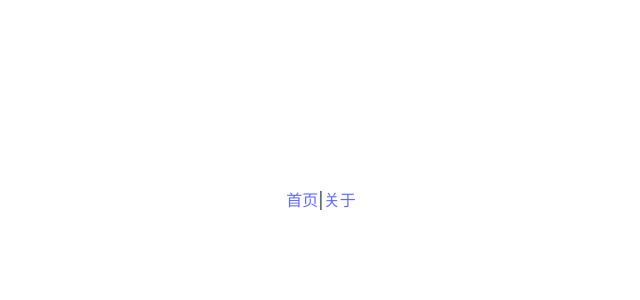
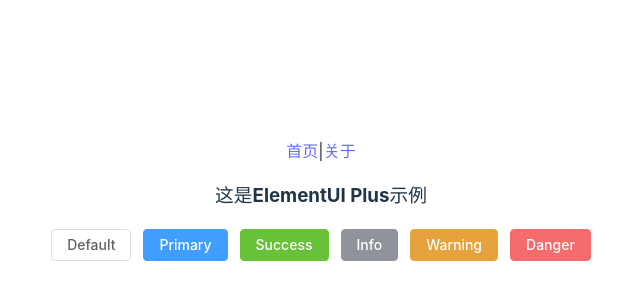
Before and after one commit to ftrako/vuejsdemo, a Vue app: page /elementplus in a window 1280 px wide. Before the commit this address had no page. Shown: the part 200-500 px from the top of the page, without its empty margins (319-959 px from the left). Built offline with nearby package versions, Linux system fonts and the light colour scheme; the HTML template or start-up script is replaced by a standard one.

Commit message:
增加接入ElementUIPlus

```diff
--- a/package.json
+++ b/package.json
@@ -10,6 +10,9 @@
   },
   "dependencies": {
     "axios": "^1.3.4",
+    "element-plus": "^2.3.0",
+    "unplugin-auto-import": "^0.15.1",
+    "unplugin-vue-components": "^0.24.1",
     "vue": "^3.2.45",
     "vue-router": "^4.1.6",
     "vuex": "^4.1.0"
--- a/src/router/index.js
+++ b/src/router/index.js
@@ -11,6 +11,10 @@
     {
       path: "/store",
       component: ()=>import("../views/storeview/StoreView.vue")
+    },
+    {
+        path: "/elementplus",
+        component: ()=>import("../views/ElementPlusView.vue")
     },
     {
         path: "/about",
--- /dev/null
+++ b/src/views/ElementPlusView.vue
@@ -0,0 +1,10 @@
+<template>
+  <h3>这是ElementUI Plus示例</h3>
+
+  <el-button>Default</el-button>
+  <el-button type="primary">Primary</el-button>
+  <el-button type="success">Success</el-button>
+  <el-button type="info">Info</el-button>
+  <el-button type="warning">Warning</el-button>
+  <el-button type="danger">Danger</el-button>
+</template>
--- a/src/views/HomeView.vue
+++ b/src/views/HomeView.vue
@@ -6,6 +6,9 @@
     <li>
       <router-link to="/store">store示例</router-link>
     </li>
+    <li>
+      <router-link to="/elementplus">ElementPlus示例</router-link>
+    </li>
   </ul>
   <router-view/>
 </template>
--- a/src/views/storeview/StoreView2.vue
+++ b/src/views/storeview/StoreView2.vue
@@ -1,8 +1,25 @@
 <script setup>
-import {ref} from 'vue'
+import {ref,reactive, toRefs} from 'vue'
 import store from '../../store'
 
+
 let c = ref(store.state.counter)
+
+const data = reactive({
+  obj: {
+    id: "10001",
+    name: "zhangsan"
+  }
+})
+
+const {obj} = toRefs(data)
+
+const data2 = {id:"1", name:"lisi"}
+
+obj.id = data2.id
+obj.name = data2.name
+
+console.log("id: "+obj.id+", name: "+obj.name)
 
 </script>
 
--- a/vite.config.js
+++ b/vite.config.js
@@ -1,5 +1,8 @@
-import { defineConfig } from 'vite'
+import {defineConfig} from 'vite'
 import vue from '@vitejs/plugin-vue'
+import AutoImport from 'unplugin-auto-import/vite'
+import Components from 'unplugin-vue-components/vite'
+import { ElementPlusResolver } from 'unplugin-vue-components/resolvers'
 
 // https://vitejs.dev/config/
 export default defineConfig({
@@ -14,5 +17,12 @@
             }
         }
     },
-  plugins: [vue()],
+    plugins: [
+        vue(),
+        AutoImport({
+            resolvers: [ElementPlusResolver()],
+        }),
+        Components({
+            resolvers: [ElementPlusResolver()],
+        }),],
 })
```
Also changed, not shown: 1 other file (tests, documents, lock files or other folders). Lines whose indentation alone changed are shown as unchanged.
